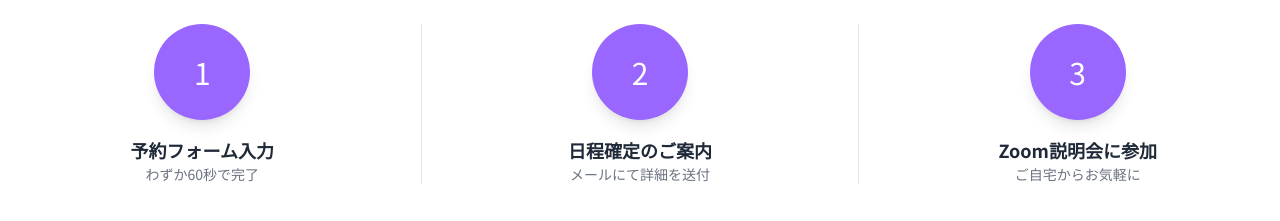
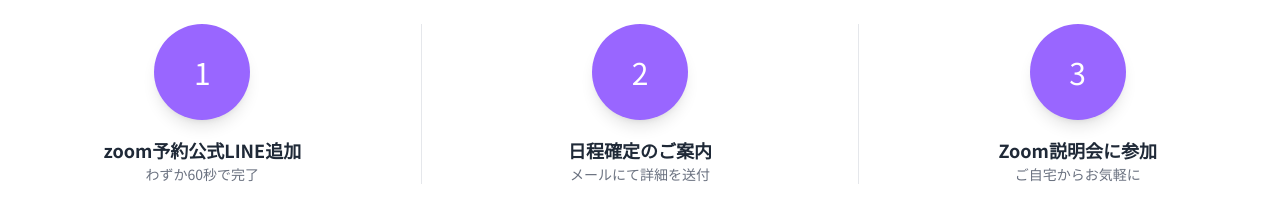
Before and after one commit to komoriya-shota/travel-lp, a plain HTML site: page index.html in a window 1280 px wide. Shown: the part 3660-3881 px from the top of the page. Drawn offline with nearby package versions, Linux system fonts and the light colour scheme.

Commit message:
index.html を更新
予約フォーム を zoom予約公式LINE追加 に変更しました

```diff
--- a/index.html
+++ b/index.html
@@ -307,7 +307,7 @@
     <div class="flex flex-col md:flex-row items-stretch justify-center gap-8">
       <div class="flex-1 text-center">
         <div class="mx-auto w-24 h-24 grid place-items-center rounded-full bg-[#9966FF] text-white text-3xl mb-4 shadow-lg">1</div>
-        <p class="text-lg font-semibold">予約フォーム入力</p>
+        <p class="text-lg font-semibold">zoom予約公式LINE追加</p>
         <p class="text-sm text-gray-500">わずか60秒で完了</p>
       </div>
       <div class="hidden md:block w-px bg-gray-200"></div>
```
